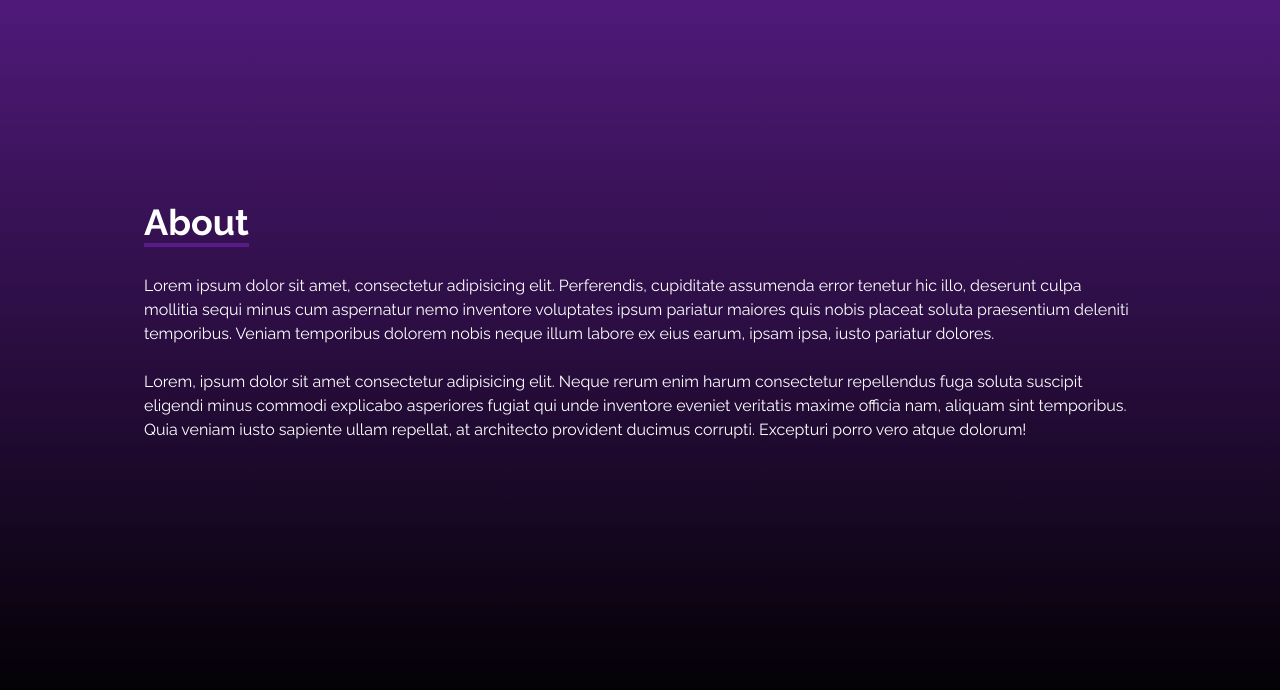
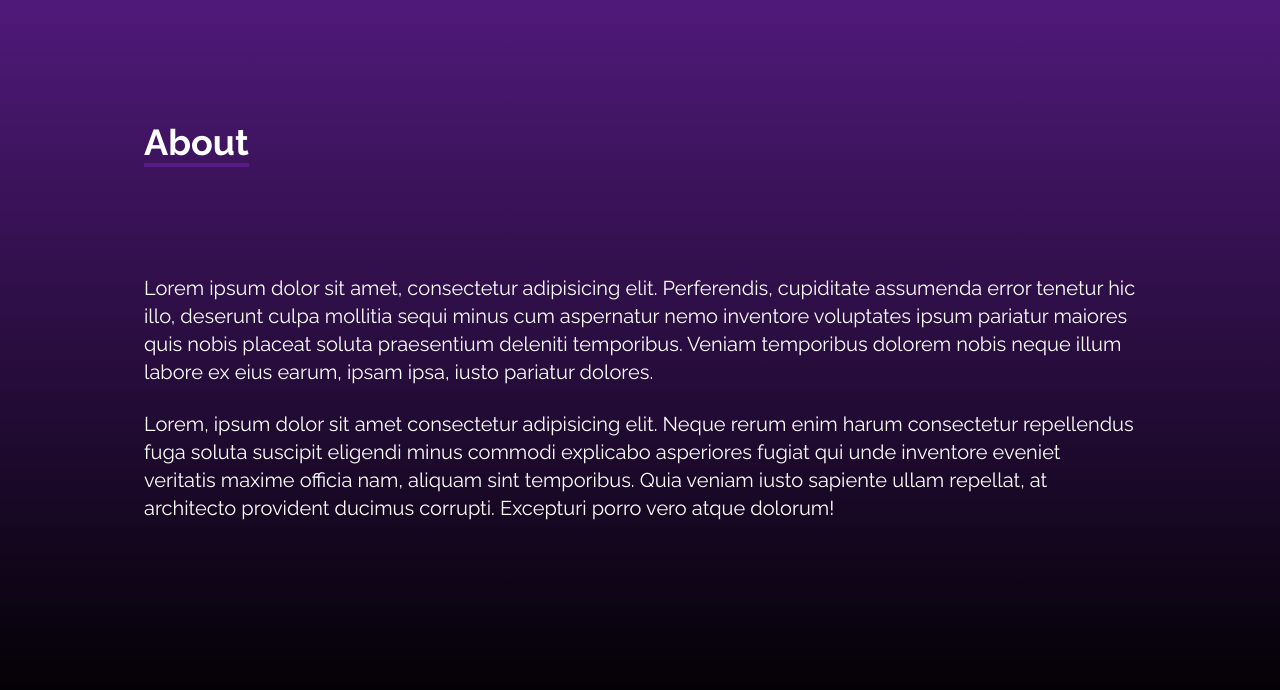
Before and after one commit to capmahin/My-Developer-Portfolio, a React (Create React App) app: page / in a window 1280 px wide. Shown: the part 878-1568 px from the top of the page. Built offline with nearby package versions, Linux system fonts and the light colour scheme.

Commit message:
add styleing in p mtag

```diff
--- a/src/components/About.jsx
+++ b/src/components/About.jsx
@@ -7,11 +7,11 @@ const About = () => {
         <div className="pb-8">
             <p className="text-4xl font-bold inline border-b-4 border-purple-900">About</p>
         </div>
-        <p>
+        <p className="text-xl mt-20">
             Lorem ipsum dolor sit amet, consectetur adipisicing elit. Perferendis, cupiditate assumenda error tenetur hic illo, deserunt culpa mollitia sequi minus cum aspernatur nemo inventore voluptates ipsum pariatur maiores quis nobis placeat soluta praesentium deleniti temporibus. Veniam temporibus dolorem nobis neque illum labore ex eius earum, ipsam ipsa, iusto pariatur dolores.
         </p>
         <br />
-        <p>
+        <p className="text-xl">
             Lorem, ipsum dolor sit amet consectetur adipisicing elit. Neque rerum enim harum consectetur repellendus fuga soluta suscipit eligendi minus commodi explicabo asperiores fugiat qui unde inventore eveniet veritatis maxime officia nam, aliquam sint temporibus. Quia veniam iusto sapiente ullam repellat, at architecto provident ducimus corrupti. Excepturi porro vero atque dolorum!
         </p>
         </div></div>
```
